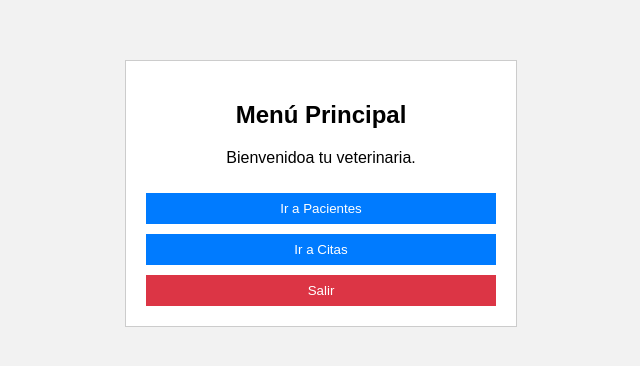
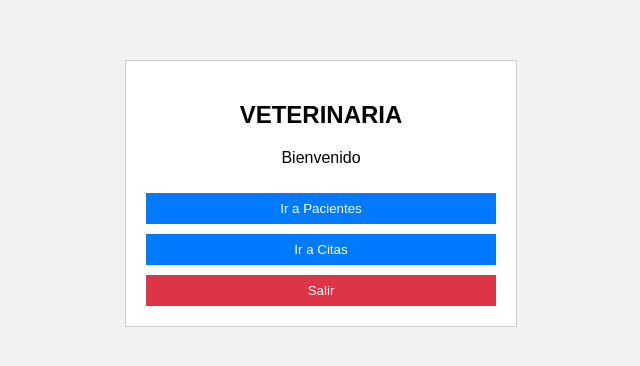
Before and after one commit to johanamanriquez1994-tech/proyecto-veterinaria, a plain HTML site: page dashboard.html in a window 1280 px wide. Shown: the whole page, without its empty margins (319-959 px from the left). Drawn offline with Linux system fonts and the light colour scheme.

Commit message:
actualizo el texto en la interfaz de inicio

```diff
--- a/dashboard.html
+++ b/dashboard.html
@@ -8,8 +8,8 @@
 <body>
 
     <div class="caja" style="text-align: center;">
-        <h2>Menú Principal</h2>
-        <p>Bienvenidoa tu veterinaria.</p>
+        <h2>VETERINARIA</h2>
+        <p>Bienvenido</p>
 
         <button onclick="window.location.href='pacientes.html'">Ir a Pacientes</button>
         <button onclick="window.location.href='citas.html'">Ir a Citas</button>
```
Also changed, not shown: index.html (+1 -1 lines).
